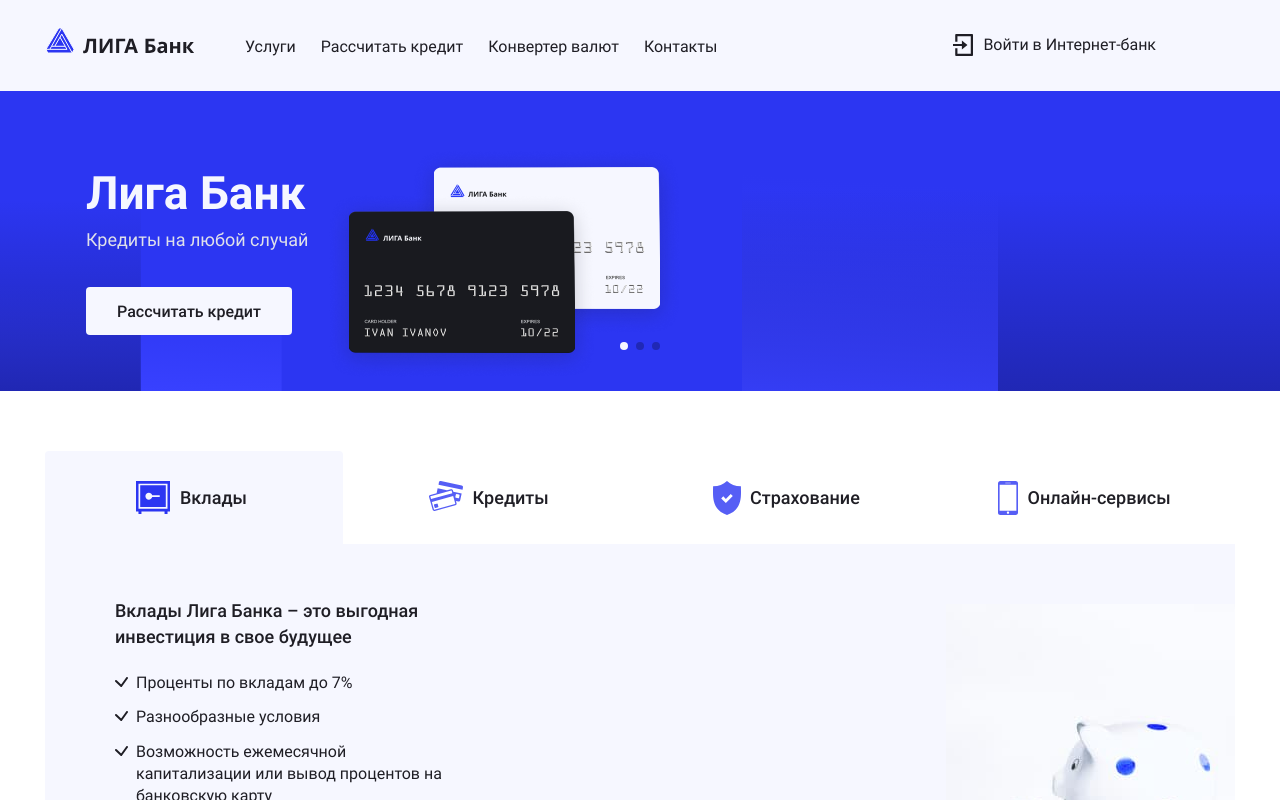
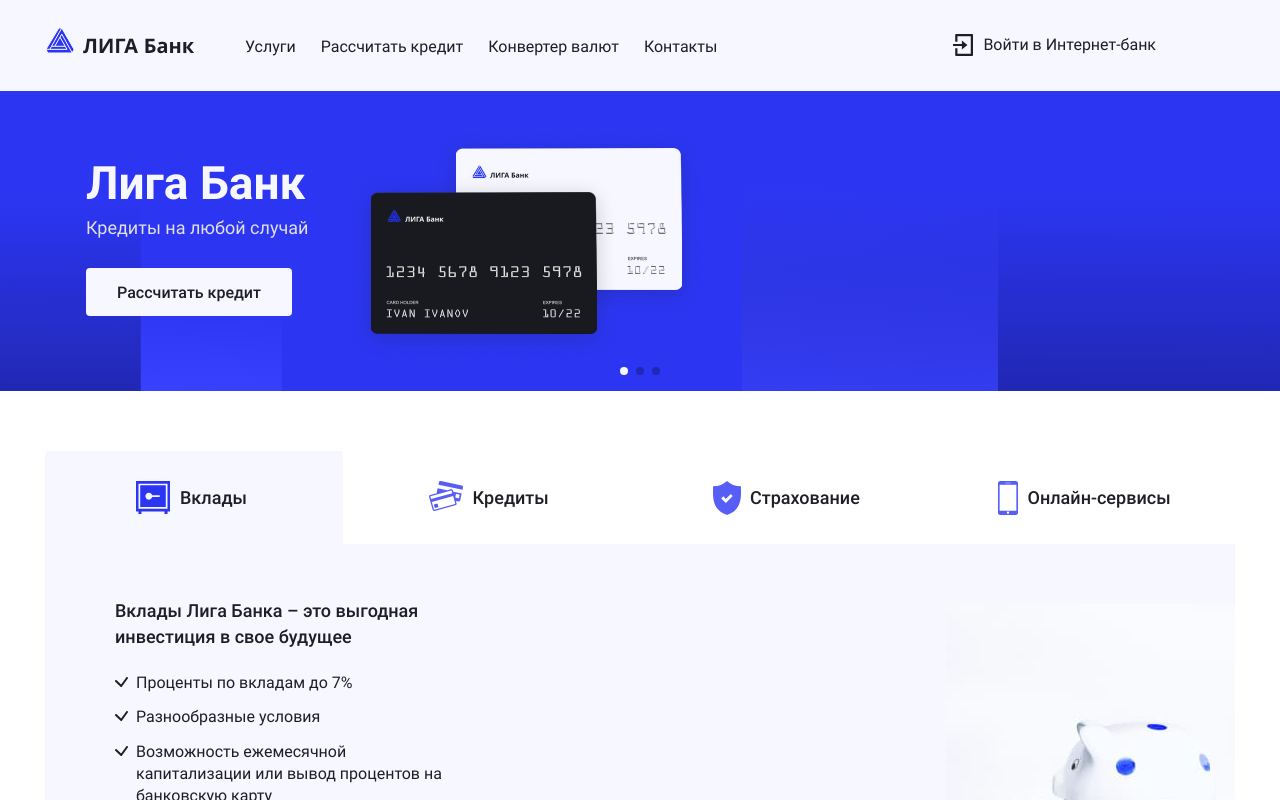
Before and after one commit to libertasia/erokhina_ligabank_v2, a React (Create React App) app: page / in a window 1280 px wide. Shown: the top 800 px of the page. Built offline with nearby package versions, Linux system fonts and the light colour scheme.

Commit message:
WIP: tablet pixel perfect

```diff
--- a/src/scss/blocks/main-swiper.scss
+++ b/src/scss/blocks/main-swiper.scss
@@ -5,6 +5,10 @@
   border-radius: 50%;
   margin: 0 4px 25px 4px;
   background-color: #2028B6;
+
+  @media (min-width: $mobile) and (max-width: $large-breakpoint) {
+    margin-bottom: 0;
+  }
 }
 
 .main-swiper__bullet-active {
@@ -14,6 +18,10 @@
   border-radius: 50%;
   margin: 0 4px 25px 4px;
   background-color: $background-color;
+
+  @media (min-width: $mobile) and (max-width: $large-breakpoint) {
+    margin-bottom: 0;
+  }
 }
 
 .main-swiper__slide {
@@ -77,7 +85,7 @@
     @media (min-width: $tablet) and (max-width: $large-breakpoint) {
       background-image: url("../../img/cards-tablet@1x.png");
       background-size: 357px 232px;
-      background-position: 326px 57px;
+      background-position: 348px 38px;
 
       @media (min-resolution: 2dppx) {
         background-image: url("../../img/cards-tablet@2x.png");
@@ -161,13 +169,14 @@
   @media (min-width: $tablet) and (max-width: $large-breakpoint) {
     font-size: 46px;
     padding-left: 41px;
-    padding-top: 76px;
+    padding-top: 66px;
+    margin-bottom: 4px;
   }
 
   @media (min-width: $mobile) and (max-width: $table-breakpoint) {
     font-size: 38px;
     padding-left: 0;
-    padding-top: 48px;
+    padding-top: 38px;
   }
 }
 
@@ -185,7 +194,7 @@
 
   @media (min-width: $tablet) and (max-width: $large-breakpoint) {
     font-size: 18px;
-    margin-bottom: 35px;
+    margin-bottom: 28px;
     padding-left: 41px;
   }
 
```
